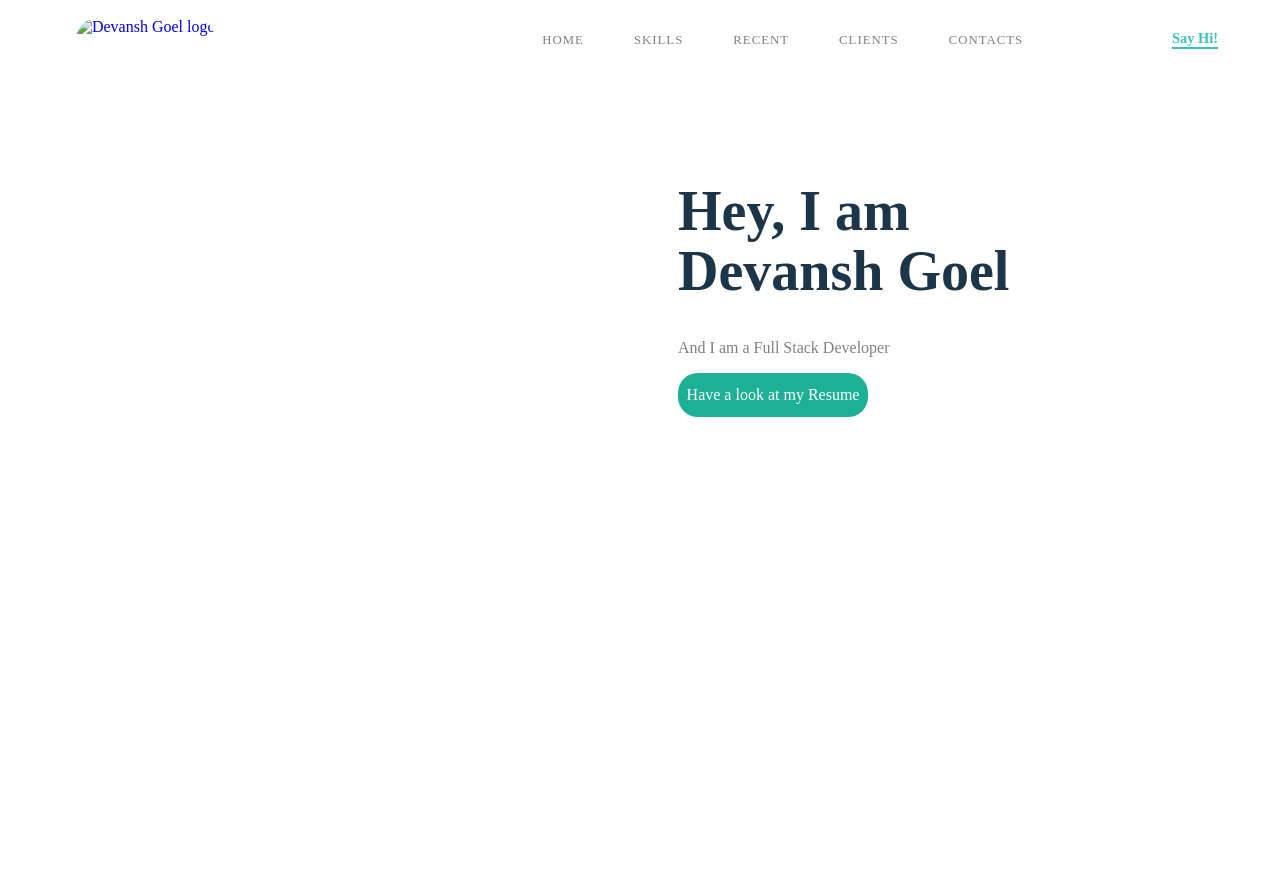
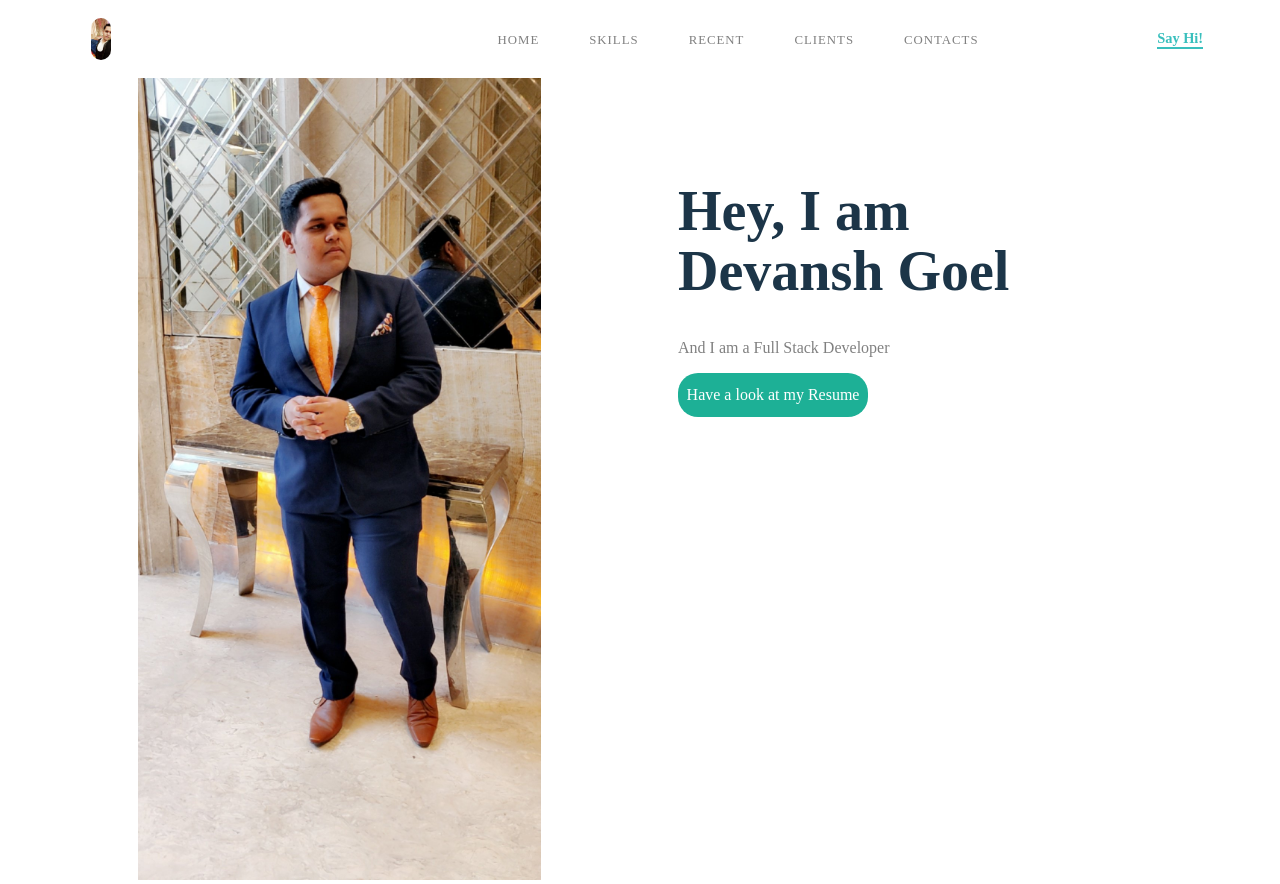
Before and after one commit to Devansh-Goel/Devansh-Goel.github.io, a plain HTML site: page index.html in a window 1280 px wide. Before the commit the page ends 800 px from the top, so only its background shows below. Drawn offline with Linux system fonts and the light colour scheme.

Commit message:
Update index.html

```diff
--- a/index.html
+++ b/index.html
@@ -10,7 +10,7 @@
     <section id="main">
 <nav>
   <a href="#" class="logo">
-<img src="images/Snapchat-513768820.jpg" alt="Devansh Goel logo">
+<img src="Snapchat-513768820.jpg" alt="Devansh Goel logo">
 </a>
 <span class="menu-space"></span>
 <ul class="menu">
@@ -26,7 +26,7 @@
 </section>
 <div class="Content">
   <div class="Image">
-    <img src="images/Snapchat-121663333.jpg"alt="Shaurya A Wahal">
+    <img src="Snapchat-121663333.jpg"alt="Shaurya A Wahal">
   </div>
   <div class="main-text">
     <h1>Hey, I am <br> Devansh Goel</h1>
```
